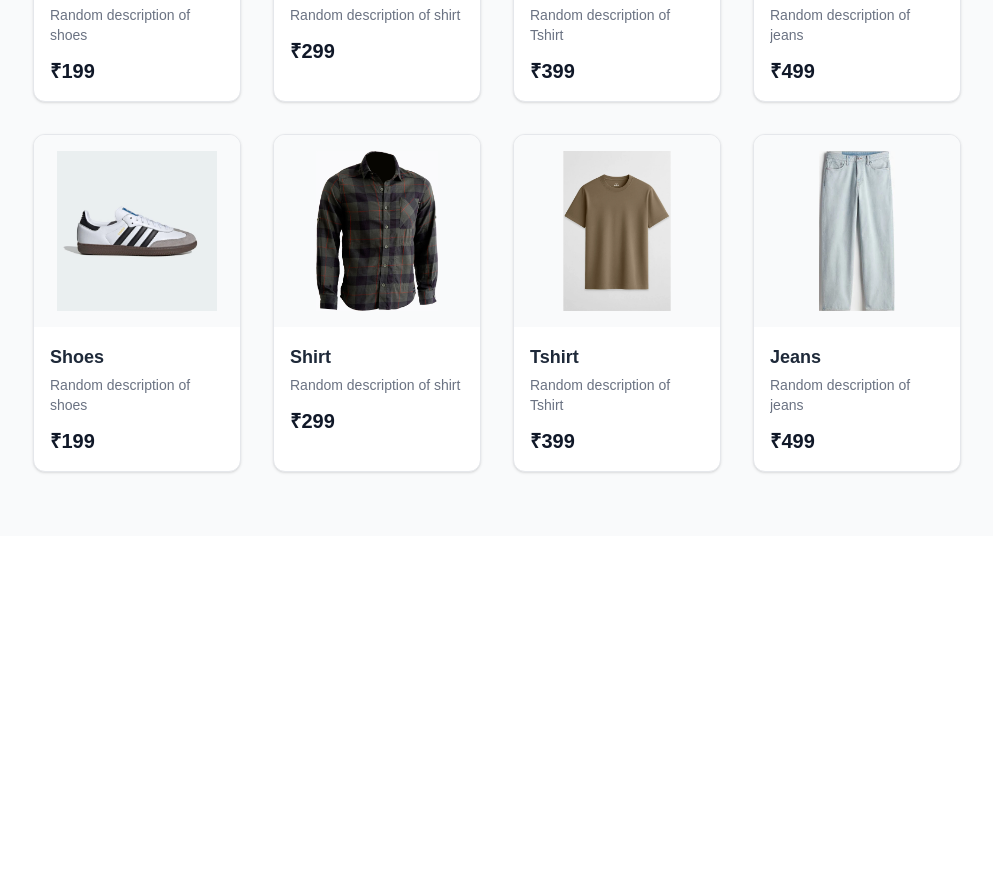
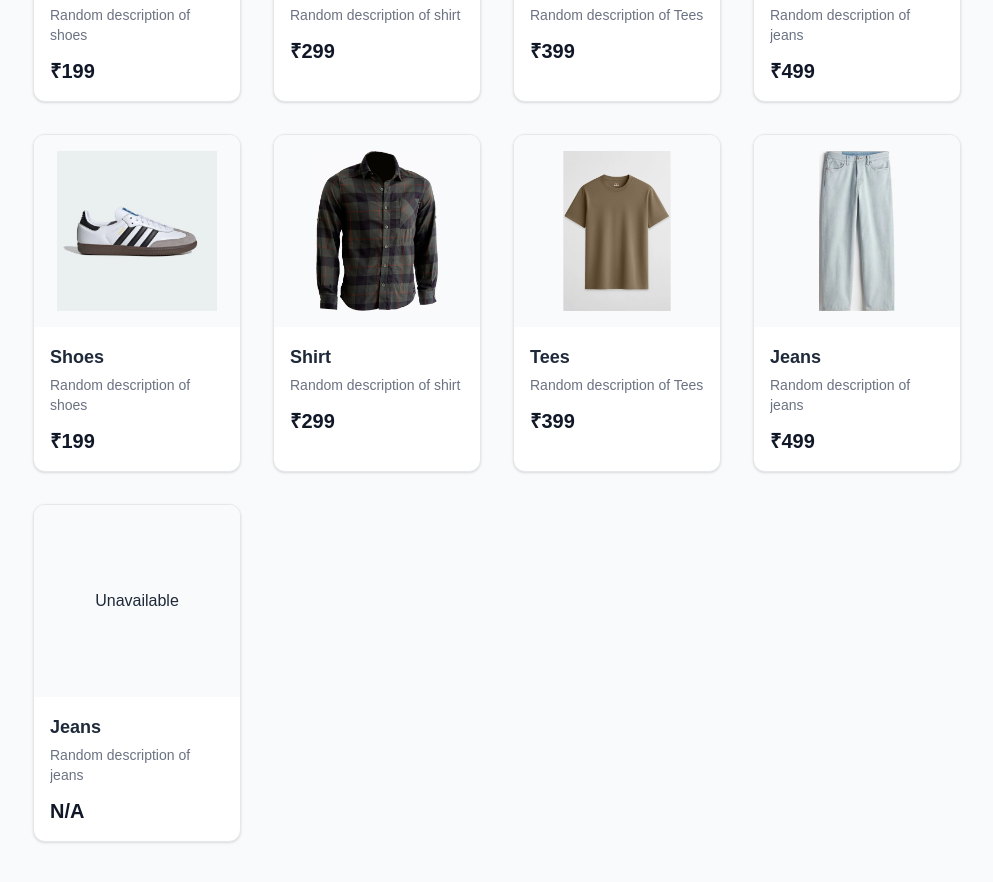
Before and after one commit to aryannP03/PRODUCT-BOARD, a Next.js app: page /products in a window 1280 px wide. Shown: the part 1100-1982 px from the top of the page, without its empty margins (271-1264 px from the left). Before the commit the page ends 1636 px from the top, so only its background shows below. Built offline with nearby package versions, Linux system fonts and the light colour scheme.

Commit message:
feat:add search functioning

```diff
--- a/data/products.js
+++ b/data/products.js
@@ -4,6 +4,7 @@ export const products = [
     image: "/products/shoes.jpg",
     title: "Shoes",
     price: 199,
+    category: "Footwear",
     description: "Random description of shoes"
   },
   {
@@ -11,20 +12,23 @@ export const products = [
     image: "/products/shirt.jpg",
     title: "Shirt",
     price: 299,
+    category: "Clothing",
     description: "Random description of shirt"
   },
   {
     id: "p3",
     image: "/products/tshirt.jpg",
-    title: "Tshirt",
+    title: "Tees",
     price: 399,
-    description: "Random description of Tshirt"
+    category: "Clothing",
+    description: "Random description of Tees"
   },
   {
     id: "p4",
     image: "/products/jeans.jpg",
     title: "Jeans",
     price: 499,
+    category: "Clothing",
     description: "Random description of jeans"
   },
   {
@@ -32,6 +36,7 @@ export const products = [
     image: "/products/shoes.jpg",
     title: "Shoes",
     price: 199,
+    category: "Footwear",
     description: "Random description of shoes"
   },
   {
@@ -39,20 +44,23 @@ export const products = [
     image: "/products/shirt.jpg",
     title: "Shirt",
     price: 299,
+    category: "Clothing",
     description: "Random description of shirt"
   },
   {
     id: "p7",
     image: "/products/tshirt.jpg",
-    title: "Tshirt",
+    title: "Tees",
     price: 399,
-    description: "Random description of Tshirt"
+    category: "Clothing",
+    description: "Random description of Tees"
   },
   {
     id: "p8",
     image: "/products/jeans.jpg",
     title: "Jeans",
     price: 499,
+    category: "Clothing",
     description: "Random description of jeans"
   },
   {
@@ -60,6 +68,7 @@ export const products = [
     image: "/products/shoes.jpg",
     title: "Shoes",
     price: 199,
+    category: "Footwear",
     description: "Random description of shoes"
   },
   {
@@ -67,20 +76,23 @@ export const products = [
     image: "/products/shirt.jpg",
     title: "Shirt",
     price: 299,
+    category: "Clothing",
     description: "Random description of shirt"
   },
   {
     id: "p11",
     image: "/products/tshirt.jpg",
-    title: "Tshirt",
+    title: "Tees",
     price: 399,
-    description: "Random description of Tshirt"
+    category: "Clothing",
+    description: "Random description of Tees"
   },
   {
     id: "p12",
     image: "/products/jeans.jpg",
     title: "Jeans",
     price: 499,
+    category: "Clothing",
     description: "Random description of jeans"
   },
   {
@@ -88,6 +100,7 @@ export const products = [
     image: "/products/shoes.jpg",
     title: "Shoes",
     price: 199,
+    category: "Footwear",
     description: "Random description of shoes"
   },
   {
@@ -95,20 +108,31 @@ export const products = [
     image: "/products/shirt.jpg",
     title: "Shirt",
     price: 299,
+    category: "Clothing",
     description: "Random description of shirt"
   },
   {
     id: "p15",
     image: "/products/tshirt.jpg",
-    title: "Tshirt",
+    title: "Tees",
     price: 399,
-    description: "Random description of Tshirt"
+    category: "Clothing",
+    description: "Random description of Tees"
   },
   {
     id: "p16",
     image: "/products/jeans.jpg",
     title: "Jeans",
     price: 499,
+    category: "Clothing",
+    description: "Random description of jeans"
+  },
+  {
+    id: "p17",
+    image: "",
+    title: "Jeans",
+    price: "",
+    category: "Clothing",
     description: "Random description of jeans"
   }
 ];
--- a/src/common/card/card.jsx
+++ /dev/null
@@ -1,80 +0,0 @@
-"use client"
-
-import React from "react"
-import Image from "next/image"
-
-function Card(props) {
-  return (
-    <div className="w-full bg-white border border-gray-200 rounded-xl
-      shadow-sm hover:shadow-lg hover:-translate-y-1
-      transition-all duration-300 overflow-hidden max-w-65">
-
-      <div className="relative w-full h-48 bg-gray-50 flex items-center justify-center">
-        <Image
-          src={props.image}
-          alt={props.title}
-          fill
-          unoptimized
-          className="object-contain p-4"
-        />
-      </div>
-
-      <div className="p-4">
-
-        <h2 className="text-lg font-semibold text-gray-800 mb-1 truncate">
-          {props.title}
-        </h2>
-
-        <p className="text-sm text-gray-500 mb-3 line-clamp-2">
-          {props.description}
-        </p>
-
-        <div className="flex justify-between items-center">
-          <span className="text-xl font-bold text-gray-900">
-            ₹{props.price}
-          </span>
-        </div>
-
-      </div>
-    </div>
-  )
-}
-
-export default Card
-
-
-
-
-// "use client"
-
-// import React from 'react'
-// import Image from 'next/image'
-
-// function Card( props) {
-
-//     return (
-//         <div className="border rounded-lg shadow-md p-4 hover:shadow-lg transition bg-gray-400">
-//             <div className="relative w-full h-48 mb-4 overflow-hidden ">
-//                 <Image
-//                     src={props.image}
-//                     alt={props.title}
-//                     fill
-//                     unoptimized
-//                     className="object-contain bg-white rounded-md"
-//                 />
-//             </div>
-
-//             <h2 className="text-lg font-semibold mb-2">{props.title}</h2>
-
-//             <p className="text-gray-600 text-sm mb-3">
-//                 {props.description}
-//             </p>
-
-//             <div className="flex justify-between items-center">
-//                 <span className="text-xl font-bold">₹{props.price}</span>
-//             </div>
-//         </div>
-//     )
-// }
-
-// export default Card
--- /dev/null
+++ b/src/common/card/index.jsx
@@ -0,0 +1,44 @@
+"use client"
+
+import React from "react"
+import Image from "next/image"
+
+function Card(props) {
+
+  const { image, title, description, price } = props
+  return (
+    <div className="w-full bg-white border border-gray-200 rounded-xl shadow-sm hover:shadow-lg hover:-translate-y-1 transition-all duration-300 overflow-hidden max-w-65">
+
+      <div className="relative w-full h-48 bg-gray-50 flex items-center justify-center">
+        {image?
+          (<Image
+            src={image}
+            alt={title}
+            fill
+            unoptimized
+            className="object-contain p-4"
+          />) : <p className="text-gray-800">Unavailable</p>}
+      </div>
+
+      <div className="p-4">
+
+        <h2 className="text-lg font-semibold text-gray-800 mb-1 truncate">
+          {title || "Unknown"}
+        </h2>
+
+        <p className="text-sm text-gray-500 mb-3 line-clamp-2">
+          {description || "Description not available"}
+        </p>
+
+        <div className="flex justify-between items-center">
+          <span className="text-xl font-bold text-gray-900">
+            {price? `₹${price}` : <p>N/A</p> }
+          </span>
+        </div>
+
+      </div>
+    </div>
+  )
+}
+
+export default Card
--- /dev/null
+++ b/src/components/product-page/hooks/useProductsearch.js
@@ -0,0 +1,16 @@
+'use client'
+import { useState } from "react";
+import { products } from "../../../../data/products";
+
+ function useProductSearch() {
+    const [searchTerm, setSearchTerm] = useState("")
+
+    const filteredProducts = products.filter((product) =>
+        product.title.toLowerCase().includes(searchTerm.toLowerCase())
+    )
+
+
+    return { filteredProducts, setSearchTerm }
+ }
+
+ export default useProductSearch
--- a/src/components/product-page/index.jsx
+++ b/src/components/product-page/index.jsx
@@ -1,7 +1,12 @@
-import Card from "@/common/card/card"
-import { products } from "../../../data/products"
+'use client'
+import Card from "@/common/card"
+import useProductSearch from "./hooks/useProductsearch"
+import { Suspense } from "react"
 
 const ProductsPage = () => {
+
+  const { filteredProducts, setSearchTerm } = useProductSearch()
+
   return (
     <div className="min-h-screen bg-gray-50">
 
@@ -13,16 +18,14 @@ const ProductsPage = () => {
             <h1 className="text-3xl mt-3 font-bold text-gray-800 inline-flex self-start">
               Products
             </h1>
-            <input type="text" placeholder="Search Product"
-              className="bg-blue-200 text-blue-500 rounded h-8 max-w-48 placeholder:text-blue-500 px-2" />
-
-
+            <input type="text" placeholder="Search Product" onChange={(e) =>setSearchTerm(e.target.value)}
+              className="bg-blue-200 text-blue-500 rounded h-8 max-w-48 placeholder:text-blue-500 px-2 mr-2" />
           </div>
 
 
 
         <div className="grid grid-cols-1 sm:grid-cols-2 md:grid-cols-3 xl:grid-cols-4 gap-8">
-          {products?.map((product) => (
+            {filteredProducts?.map((product) => (
               <Card
                 key={product.id}
                 image={product.image}
@@ -40,47 +43,3 @@ const ProductsPage = () => {
 }
 
 export default ProductsPage
-
-
-
-
-
-
-
-
-
-
-
-
-// import Card from "@/common/card/card"
-// import { products } from "../../../data/products"
-
-// const ProductsPage = () => {
-//   return (
-//     <div className="min-h-screen bg-gray-100 py-10">
-
-//       <div className="max-w-7xl mx-auto px-6">
-
-//         <h1 className="text-3xl font-bold text-gray-800 mb-8">
-//           Products
-//         </h1>
-
-//         <div className="grid grid-cols-1 sm:grid-cols-2 md:grid-cols-3 lg:grid-cols-4 gap-6">
-//           {products?.map((product) => (
-//             <Card
-//               key={product.id}
-//               image={product.image}
-//               title={product.title}
-//               price={product.price}
-//               description={product.description}
-//             />
-//           ))}
-//         </div>
-
-//       </div>
-
-//     </div>
-//   )
-// }
-
-// export default ProductsPage
```
Lines whose indentation alone changed are shown as unchanged.
